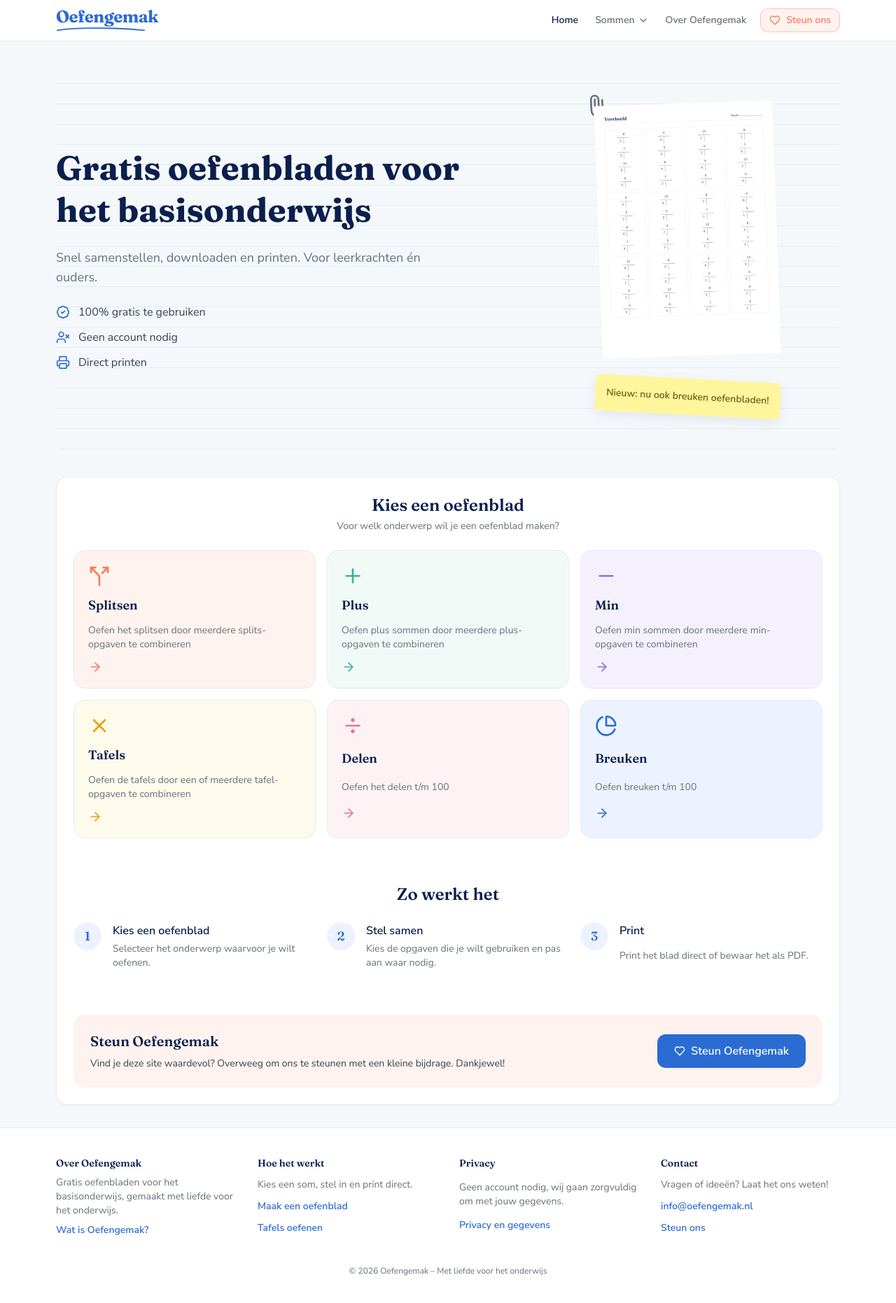
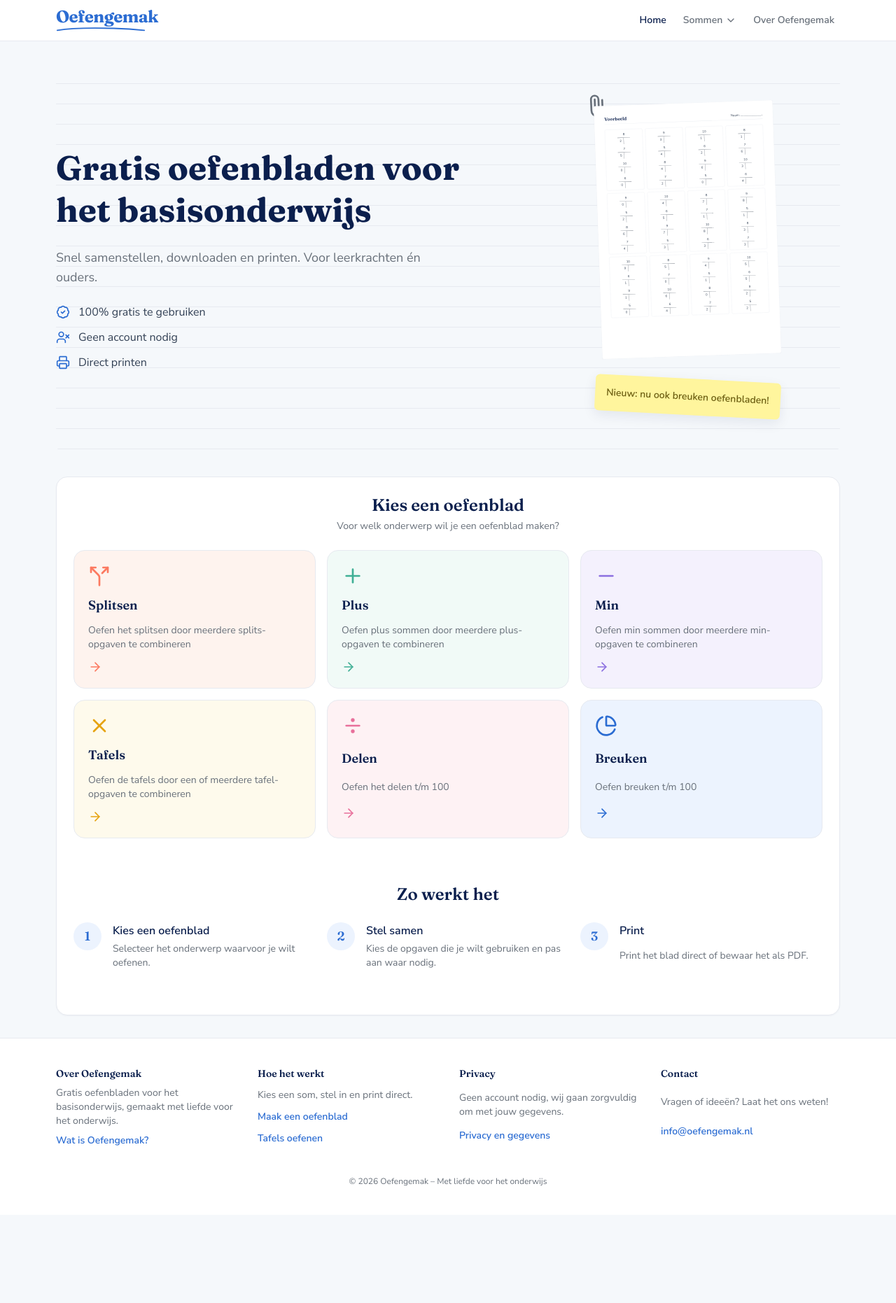
Before and after one commit to coduinix/oefengemak, a React (Vite) app: page / in a window 1280 px wide. Shown: the top 1862 px of the page at 70% size. After the commit the page ends 1736 px from the top, so only its background shows below. Built offline with nearby package versions, Linux system fonts and the light colour scheme.

Commit message:
Temporarily remove links to donate page

```diff
--- a/src/app/layout/SiteFooter.tsx
+++ b/src/app/layout/SiteFooter.tsx
@@ -50,9 +50,6 @@ export function SiteFooter() {
             >
               info@oefengemak.nl
             </a>
-            <Link to="/doneren" className="text-sm font-semibold text-brand hover:underline">
-              Steun ons
-            </Link>
           </div>
         </div>
         <p className="mt-10 text-center text-xs text-ink-muted">
--- a/src/app/layout/SiteHeader.tsx
+++ b/src/app/layout/SiteHeader.tsx
@@ -1,6 +1,6 @@
 import { useEffect, useRef, useState } from 'react'
 import { NavLink } from 'react-router-dom'
-import { ChevronDown, Heart } from 'lucide-react'
+import { ChevronDown } from 'lucide-react'
 import { cn } from '@/lib/cn'
 
 const sommen = [
@@ -109,13 +109,6 @@ export function SiteHeader() {
           <NavLink to="/about" className={navLinkClass}>
             Over Oefengemak
           </NavLink>
-          <NavLink
-            to="/doneren"
-            className="ml-1 inline-flex items-center gap-2 rounded-xl border border-accent-splitsen/40 bg-tint-splitsen px-3 py-1.5 text-sm font-semibold text-accent-splitsen transition-shadow hover:shadow-soft"
-          >
-            <Heart className="size-4" />
-            Steun ons
-          </NavLink>
         </nav>
       </div>
     </header>
--- a/src/app/routes/home.tsx
+++ b/src/app/routes/home.tsx
@@ -4,7 +4,6 @@ import {
   ArrowRight,
   BadgeCheck,
   Divide,
-  Heart,
   Minus,
   Paperclip,
   PieChart,
@@ -17,7 +16,6 @@ import {
 import { EXERCISE_TYPES, type ExerciseType } from '@/domain/core'
 import { defaultSplitsen } from '@/domain/config'
 import { generateWorksheet } from '@/domain/worksheet'
-import { Button } from '@/components/ui/button'
 import { Card, CardContent } from '@/components/ui/card'
 import { SheetView } from '@/features/worksheet-preview/SheetView'
 import { nl, typeStrings } from '@/i18n/nl'
@@ -134,23 +132,6 @@ function Steps() {
   )
 }
 
-function SupportBand() {
-  return (
-    <section className="grid items-center gap-4 rounded-card bg-tint-splitsen p-6 sm:grid-cols-[1fr_auto]">
-      <div className="grid gap-2">
-        <h2 className="font-display text-xl font-semibold">{nl.home.supportTitle}</h2>
-        <p className="text-sm text-ink">{nl.home.supportBody}</p>
-      </div>
-      <Button asChild size="lg">
-        <Link to="/doneren">
-          <Heart />
-          {nl.home.supportAction}
-        </Link>
-      </Button>
-    </section>
-  )
-}
-
 export function HomePage() {
   return (
     <div className="grid gap-8">
@@ -167,7 +148,6 @@ export function HomePage() {
             ))}
           </div>
           <Steps />
-          <SupportBand />
         </CardContent>
       </Card>
     </div>
```
